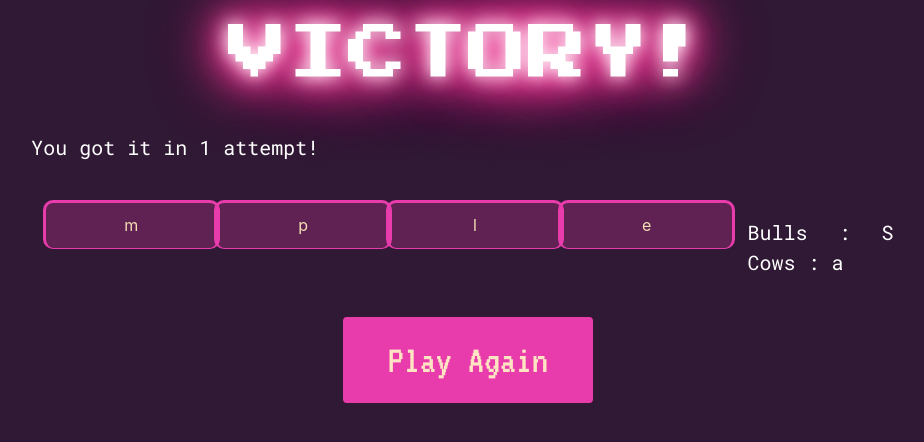
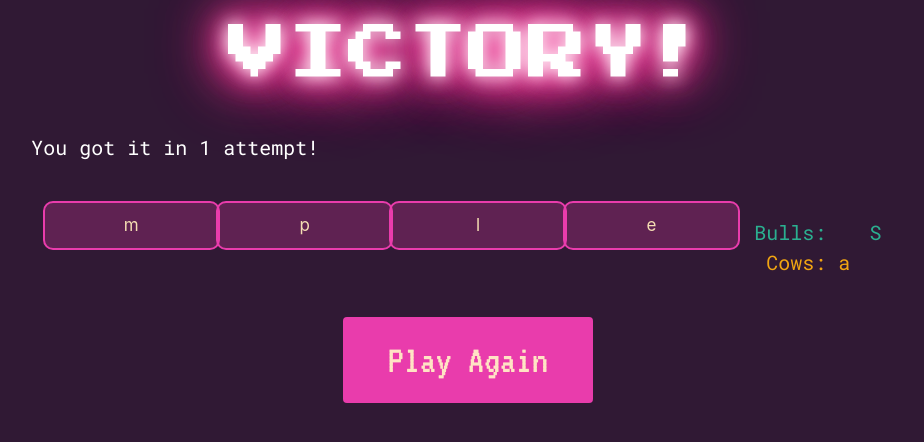
Before and after one commit to Flaxere/TBD, a Flask app: template App/templates/game_session.html in a window 1280 px wide. Shown: the part 170-612 px from the top of the page, without its empty margins (172-1096 px from the left). Run offline with Flask 3, Linux system fonts and the light colour scheme; the template is opened without the code that fills it: values that come from a table or form of the project are taken from there, others are empty; tables that the repository leaves empty hold one stand-in row (values such as "Sample post"); some web fonts are replaced.

Commit message:
edited game session

```diff
--- a/App/static/style.css
+++ b/App/static/style.css
@@ -28,6 +28,7 @@ p {
   input:disabled {
     color: #ff4da6;
   }
+
 
   .glow {
     font-size: 60px;
@@ -182,16 +183,20 @@ p {
     color: wheat !important;
     background-color: rgba(233, 60, 172, .25);
     text-align: center;
+    font-size: 17px;
     border-color: rgba(233, 60, 172, 1);
     border-radius: 10px;
+    border-width: 2px;
     border-style: solid;
   }
 
   #current-choice {
-    color: black;
-    background-color:rgba(255, 5, 117, 0.872);
+    color:whitesmoke;
+    background-color:rgba(241, 148, 6, 1);
     text-align: center;
-    border-color: rgb(255, 255, 255);
+    font-size: 17px;
+    border-color: rgba(183, 61, 110, 1);
     border-radius: 10px;
+    border-width: 2px;
     border-style: solid;
   }
--- a/App/templates/game_session.html
+++ b/App/templates/game_session.html
@@ -24,7 +24,7 @@
             </datalist>
           </div>
           {%endfor%}
-         &nbsp; <p>Bulls : {{game.attempts[(i * 6)]}} Cows : {{game.attempts[((i * 6 )+ 1)]}}</p>
+         &nbsp; <p><span style='color:#2BAF90'> Bulls: {{game.attempts[(i * 6)]}}&nbsp;</span> <span style='color: #F1A512'>&nbsp;Cows: {{game.attempts[((i * 6 )+ 1)]}} </span></p>
         </div>
         {%endfor%}
         <div class="input-field col s12 m12" style = "display: inline-flex;">
@@ -39,7 +39,6 @@
 
         </div>
         {%endfor%}
-          &nbsp; <p> Bulls : {{game.bulls}} Cows : {{game.cows}}</p>
           </div>
       </div>
 
@@ -74,7 +73,7 @@
             </datalist>
           </div>
           {%endfor%}
-          &nbsp;<p>Bulls : {{game.attempts[(i * 6)]}} Cows : {{game.attempts[((i * 6 )+ 1)]}}</p>
+          &nbsp; <p><span style='color:#2BAF90'> Bulls: {{game.attempts[(i * 6)]}}&nbsp;</span> <span style='color: #F1A512'>&nbsp;Cows: {{game.attempts[((i * 6 )+ 1)]}} </span></p>
         </div>
         {%endfor%}
 
```
